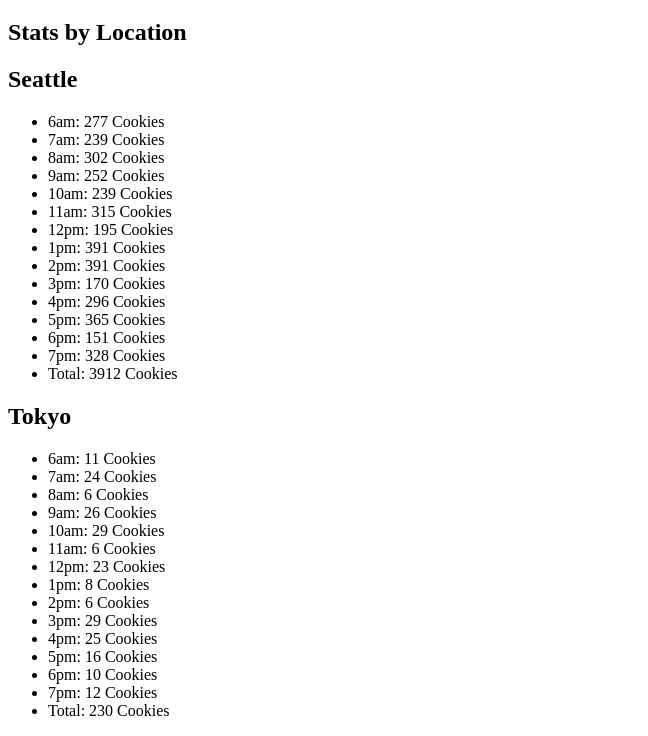
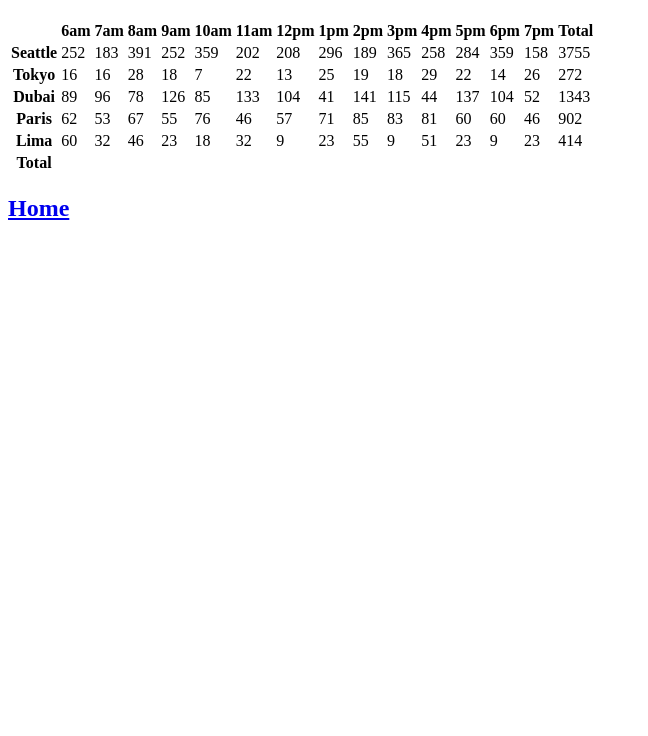
Before and after one commit to DennisDeV7/cookie-stand, a plain HTML site: page sales.html in a window 1280 px wide. Shown: the part 61-797 px from the top of the page, without its empty margins (0-648 px from the left). Drawn offline with Linux system fonts and the light colour scheme.

Commit message:
adding constructor for lab07

```diff
--- a/js/app.js
+++ b/js/app.js
@@ -1,11 +1,16 @@
 'use strict';
 
 let hours = ['6am', '7am', '8am', '9am', '10am', '11am', '12pm', '1pm', '2pm', '3pm', '4pm', '5pm', '6pm', '7pm'];
+
+
 
 // ************ WINDOW INTO THE DOM ***************8
 
 let locationSection = document.getElementById('location-profiles');
 console.log(locationSection);
+
+let locationsTable = document.getElementById('table');
+console.log(locationsTable);
 
 // *********** HELPER FUNCTION - Generate random number ***********
 // from mdn docs
@@ -13,228 +18,101 @@ function randomCust(min, max){
   return Math.floor(Math.random() * (max - min + 1) + min);
 }
 
-// from https://stackoverflow.com/questions/7342957/how-do-you-round-to-1-decimal-place-in-javascript
-function round(value, precision) {
-  var multiplier = Math.pow(10, precision || 0);
-  return Math.round(value * multiplier) / multiplier;
+// ************Declaring Global Table***********************8
+let tableElem = document.createElement('table');
+locationsTable.appendChild(tableElem);
+
+
+// ******CONSTRUCTOR FUNCTION REFACTOR***************
+let cookieLocations = [];
+
+function CookieStand(location, minCust, maxCust, avgCookie){
+  this.location = location;
+  this.minCust = minCust;
+  this.maxCust = maxCust;
+  this.avgCookie = avgCookie;
+  this.customers = 0;
+  this.results = [];
+
+  cookieLocations.push(this);
+}
+
+// ********** METHODS TO PROTOTYPES *****************8
+CookieStand.prototype.getCust = function(){
+  this.customers = `${randomCust(this.minCust, this.maxCust)}`;
+};
+
+CookieStand.prototype.render = function(){
+  let totCookies = 0;
+
+  let newRow = document.createElement('tr');
+  tableElem.appendChild(newRow);
+
+  let rowHeading = document.createElement('th');
+  rowHeading.textContent = this.location;
+  newRow.appendChild(rowHeading);
+
+  for(let i = 0; i< hours.length; i++){
+    let newElement = document.createElement('td');
+    this.getCust();
+    let hourCookies = this.customers * this.avgCookie;
+    totCookies += hourCookies;
+    newElement.textContent = `${Math.round(hourCookies)}`;
+    newRow.appendChild(newElement);
+    this.results.push(Math.round(hourCookies));
+  }
+
+  let newElement = document.createElement('td');
+  newElement.textContent = Math.round(totCookies);
+  newRow.appendChild(newElement);
+
+};
+
+
+//********* INITIATE COOKIE STANDS **************
+new CookieStand('Seattle', 23, 65, 6.3);
+new CookieStand('Tokyo', 3, 24, 1.2);
+new CookieStand('Dubai', 11, 38, 3.7);
+new CookieStand('Paris', 20, 38, 2.3);
+new CookieStand('Lima', 2, 16, 4.6);
+
+
+//******Creating External Functions ************/
+function tableHeader(){
+  let row1 = document.createElement('tr');
+  tableElem.appendChild(row1);
+
+  let th1Elem = document.createElement('th');
+  th1Elem.textContent = ' ';
+  row1.appendChild(th1Elem);
+
+  for(let i = 0; i < hours.length; i++){
+    let th1Elem = document.createElement('th');
+    th1Elem.textContent += hours[i];
+    row1.appendChild(th1Elem);
+  }
+
+  let thTotal = document.createElement('th');
+  thTotal.textContent += 'Total';
+  row1.appendChild(thTotal);
+
+}
+
+function tableFooter(){
+  let rowFooter = document.createElement('th');
+  rowFooter.textContent = 'Total';
+  tableElem.appendChild(rowFooter);
+}
+
+function renderAllStands(){
+  for(let i = 0; i < cookieLocations.length; i++){
+    cookieLocations[i].getCust();
+    cookieLocations[i].render();
+  }
 }
 
 
-// ****** OBJECT LITERALS *************
-
-let seattle = {
-  location: 'Seattle',
-  customers: 0,
-  minCust: 23,
-  maxCust: 65,
-  avgCookie: 6.3,
-  results: [],
-  getCust: function(){
-    this.customers = `${randomCust(this.minCust, this.maxCust)}`;
-  },
-  // ****** DOM Manipulation ***************
-  render: function(){
-    let articleElem = document.createElement('article');
-    locationSection.appendChild(articleElem);
-
-    let h2Elem = document.createElement('h2');
-    h2Elem.textContent = this.location;
-    articleElem.appendChild(h2Elem);
-
-    let ulElem = document.createElement('ul');
-    articleElem.appendChild(ulElem);
-
-    let totCookies = 0;
-
-    for(let i = 0; i< hours.length; i++){
-      let liElem = document.createElement('li');
-      this.getCust();
-      let hourCookies = this.customers * this.avgCookie;
-      totCookies += round(hourCookies, 2);
-      liElem.textContent = `${hours[i]}: ${Math.round(hourCookies)} Cookies`;
-      ulElem.appendChild(liElem);
-      this.results.push(Math.round(hourCookies));
-    }
-
-    let liTotal = document.createElement('li');
-    liTotal.textContent = `Total: ${Math.round(totCookies)} Cookies`;
-    ulElem.appendChild(liTotal);
-
-  }
-};
-
-let tokyo = {
-  location: 'Tokyo',
-  customers: 0,
-  minCust: 3,
-  maxCust: 24,
-  avgCookie: 1.2,
-  results: [],
-  getCust: function(){
-    this.customers = `${randomCust(this.minCust, this.maxCust)}`;
-  },
-  // ****** DOM Manipulation ***************
-  render: function(){
-    let articleElem = document.createElement('article');
-    locationSection.appendChild(articleElem);
-
-    let h2Elem = document.createElement('h2');
-    h2Elem.textContent = this.location;
-    articleElem.appendChild(h2Elem);
-
-    let ulElem = document.createElement('ul');
-    articleElem.appendChild(ulElem);
-
-    let totCookies = 0;
-
-    for(let i = 0; i< hours.length; i++){
-      let liElem = document.createElement('li');
-      this.getCust();
-      let hourCookies = this.customers * this.avgCookie;
-      totCookies += round(hourCookies, 2);
-      liElem.textContent = `${hours[i]}: ${Math.round(hourCookies)} Cookies`;
-      ulElem.appendChild(liElem);
-      this.results.push(Math.round(hourCookies));
-    }
-
-    let liTotal = document.createElement('li');
-    liTotal.textContent = `Total: ${Math.round(totCookies)} Cookies`;
-    ulElem.appendChild(liTotal);
-
-  }
-};
-
-let dubai = {
-  location: 'Dubai',
-  customers: 0,
-  minCust: 11,
-  maxCust: 38,
-  avgCookie: 3.7,
-  results: [],
-  getCust: function(){
-    this.customers = `${randomCust(this.minCust, this.maxCust)}`;
-  },
-  // ****** DOM Manipulation ***************
-  render: function(){
-    let articleElem = document.createElement('article');
-    locationSection.appendChild(articleElem);
-
-    let h2Elem = document.createElement('h2');
-    h2Elem.textContent = this.location;
-    articleElem.appendChild(h2Elem);
-
-    let ulElem = document.createElement('ul');
-    articleElem.appendChild(ulElem);
-
-    let totCookies = 0;
-
-    for(let i = 0; i< hours.length; i++){
-      let liElem = document.createElement('li');
-      this.getCust();
-      let hourCookies = this.customers * this.avgCookie;
-      totCookies += round(hourCookies, 2);
-      liElem.textContent = `${hours[i]}: ${Math.round(hourCookies)} Cookies`;
-      ulElem.appendChild(liElem);
-      this.results.push(Math.round(hourCookies));
-    }
-
-    let liTotal = document.createElement('li');
-    liTotal.textContent = `Total: ${Math.round(totCookies)} Cookies`;
-    ulElem.appendChild(liTotal);
-
-  }
-};
-
-let paris = {
-  location: 'Paris',
-  customers: 0,
-  minCust: 20,
-  maxCust: 38,
-  avgCookie: 2.3,
-  results: [],
-  getCust: function(){
-    this.customers = `${randomCust(this.minCust, this.maxCust)}`;
-  },
-  // ****** DOM Manipulation ***************
-  render: function(){
-    let articleElem = document.createElement('article');
-    locationSection.appendChild(articleElem);
-
-    let h2Elem = document.createElement('h2');
-    h2Elem.textContent = this.location;
-    articleElem.appendChild(h2Elem);
-
-    let ulElem = document.createElement('ul');
-    articleElem.appendChild(ulElem);
-
-    let totCookies = 0;
-
-    for(let i = 0; i< hours.length; i++){
-      let liElem = document.createElement('li');
-      this.getCust();
-      let hourCookies = this.customers * this.avgCookie;
-      totCookies += round(hourCookies, 2);
-      liElem.textContent = `${hours[i]}: ${Math.round(hourCookies)} Cookies`;
-      ulElem.appendChild(liElem);
-      this.results.push(Math.round(hourCookies));
-    }
-
-    let liTotal = document.createElement('li');
-    liTotal.textContent = `Total: ${Math.round(totCookies)} Cookies`;
-    ulElem.appendChild(liTotal);
-
-  }
-};
-
-let lima = {
-  location: 'Lima',
-  customers: 0,
-  minCust: 2,
-  maxCust: 16,
-  avgCookie: 4.6,
-  results: [],
-  getCust: function(){
-    this.customers = `${randomCust(this.minCust, this.maxCust)}`;
-  },
-  // ****** DOM Manipulation ***************
-  render: function(){
-    let articleElem = document.createElement('article');
-    locationSection.appendChild(articleElem);
-
-    let h2Elem = document.createElement('h2');
-    h2Elem.textContent = this.location;
-    articleElem.appendChild(h2Elem);
-
-    let ulElem = document.createElement('ul');
-    articleElem.appendChild(ulElem);
-
-    let totCookies = 0;
-
-    for(let i = 0; i< hours.length; i++){
-      let liElem = document.createElement('li');
-      this.getCust();
-      let hourCookies = this.customers * this.avgCookie;
-      totCookies += round(hourCookies, 2);
-      liElem.textContent = `${hours[i]}: ${Math.round(hourCookies)} Cookies`;
-      ulElem.appendChild(liElem);
-      this.results.push(Math.round(hourCookies));
-    }
-
-    let liTotal = document.createElement('li');
-    liTotal.textContent = `Total: ${Math.round(totCookies)} Cookies`;
-    ulElem.appendChild(liTotal);
-
-  }
-};
-
-
-seattle.render();
-// console.log(seattle.results);
-tokyo.render();
-// console.log(tokyo.results);
-dubai.render();
-// console.log(dubai.results);
-paris.render();
-// console.log(paris.results);
-lima.render();
-// console.log(lima.results);
+//**********Calling All Functions************** */
+tableHeader();
+renderAllStands();
+tableFooter();
--- a/sales.html
+++ b/sales.html
@@ -8,8 +8,8 @@
   </header>
   <body>
     <main>
-      <h2>Stats by Location</h2>
       <section id="location-profiles"></section>
+      <section id="table"></section>
       <script src="js/app.js" type="text/javascript"></script>
     </main>
     <h2><a href="index.html">Home</a></h2>
```
